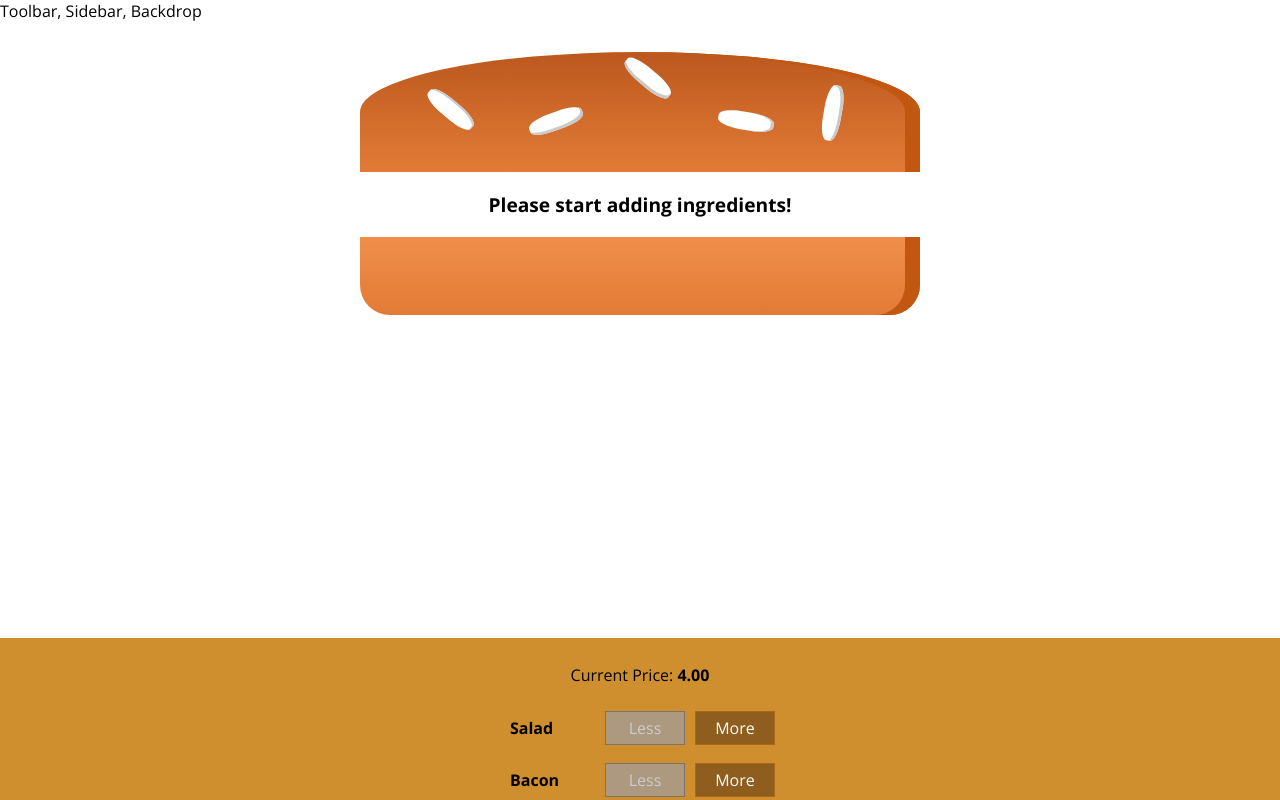
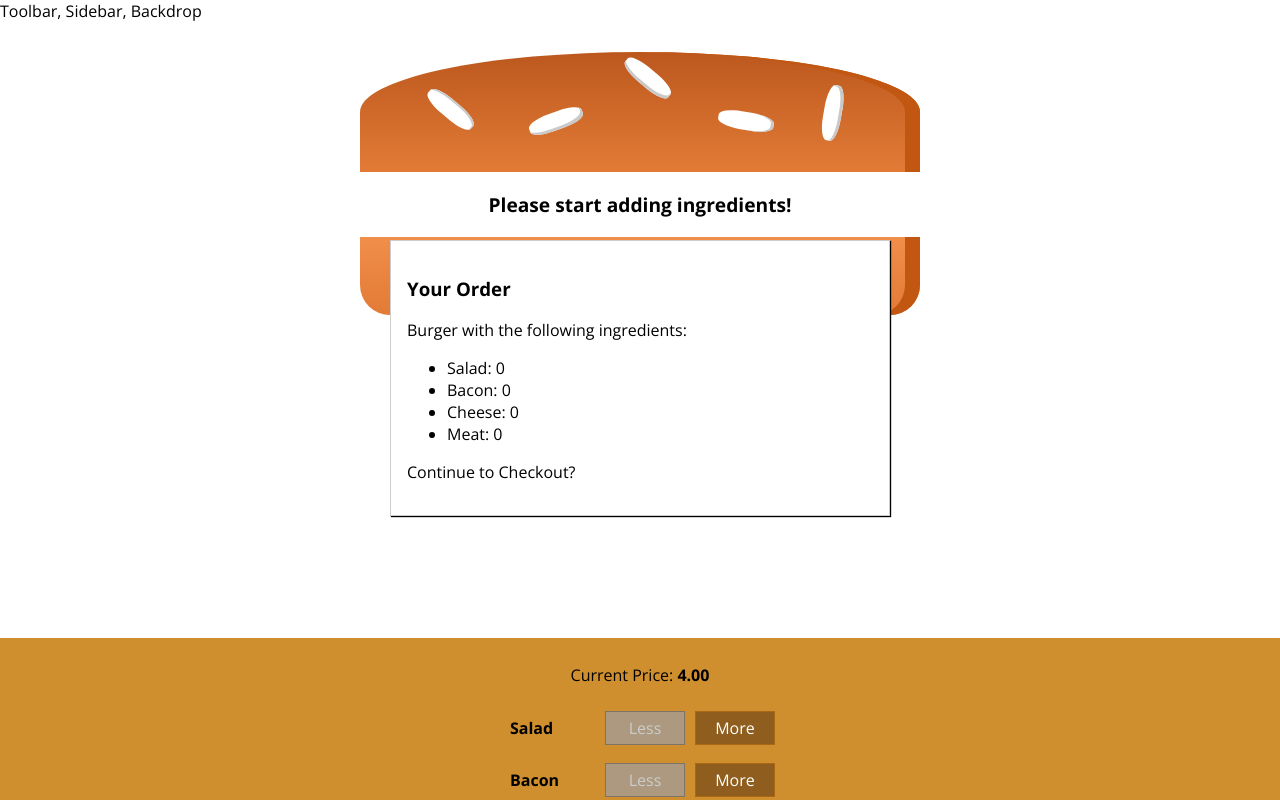
Before and after one commit to alexwindelberg/Burger, a React app: page / in a window 1280 px wide. Shown: the top 800 px of the page. Built offline with nearby package versions, Linux system fonts and the light colour scheme.

Commit message:
added modal (always visible)

```diff
--- /dev/null
+++ b/src/components/Burger/OrderSummary/OrderSummary.js
@@ -0,0 +1,27 @@
+import React from 'react';
+import Aux from '../../../hoc/Aux';
+
+const orderSummary = (props) => {
+    const ingredientSummary = Object.keys(props.ingredients)
+            .map(igKey => {
+                return (
+                    <li key={igKey}>
+                        <span style={{textTransform: 'capitalize'}}>{igKey}:</span> {props.ingredients[igKey]}
+                    </li>
+                );
+            });
+
+
+    return (
+        <Aux>
+            <h3>Your Order</h3>
+            <p>Burger with the following ingredients:</p>
+            <ul>
+                {ingredientSummary}
+            </ul>
+            <p>Continue to Checkout?</p>
+        </Aux>
+    );
+};
+
+export default orderSummary;
--- /dev/null
+++ b/src/components/UI/Modal/Modal.css
@@ -0,0 +1,20 @@
+.Modal {
+    position: fixed;
+    z-index: 500;
+    background-color: white;
+    width: 70%;
+    border: 1px solid #ccc;
+    box-shadow: 1px 1px 1px black;
+    padding: 16px;
+    left: 15%;
+    top: 30%;
+    box-sizing: border-box;
+    transition: all 0.3s ease-out;
+}
+
+@media (min-width: 600px) {
+    .Modal {
+        width: 500px;
+        left: calc(50% - 250px);
+    }
+}
--- /dev/null
+++ b/src/components/UI/Modal/Modal.js
@@ -0,0 +1,10 @@
+import React from 'react';
+import classes from './Modal.css';
+
+const modal = (props) => (
+    <div className={classes.Modal}>
+        {props.children}
+    </div>
+);
+
+export default modal;
--- a/src/containers/BurgerBuilder/BurgerBuilder.js
+++ b/src/containers/BurgerBuilder/BurgerBuilder.js
@@ -2,7 +2,10 @@
 
 import Aux from '../../hoc/Aux';
 import Burger from '../../components/Burger/Burger';
-import BuildControls from '../../components/Burger/BuildControls/BuildControls'
+import BuildControls from '../../components/Burger/BuildControls/BuildControls';
+import Modal from '../../components/UI/Modal/Modal';
+import OrderSummary from '../../components/Burger/OrderSummary/OrderSummary';
+
 
 const INGREDIENT_PRICES = {
     salad: 0.5,
@@ -79,6 +82,10 @@
         }
         return (
             <Aux>
+                <Modal>
+                    <OrderSummary ingredients={this.state.ingredients}/>
+                </Modal>
+
                 <Burger ingredients={this.state.ingredients}/>
                 <BuildControls
                     ingredientAdded={this.addIngredientHandler}
```
Also changed, not shown: src/components/UI/Backdrop/Backdrop.js (added).
